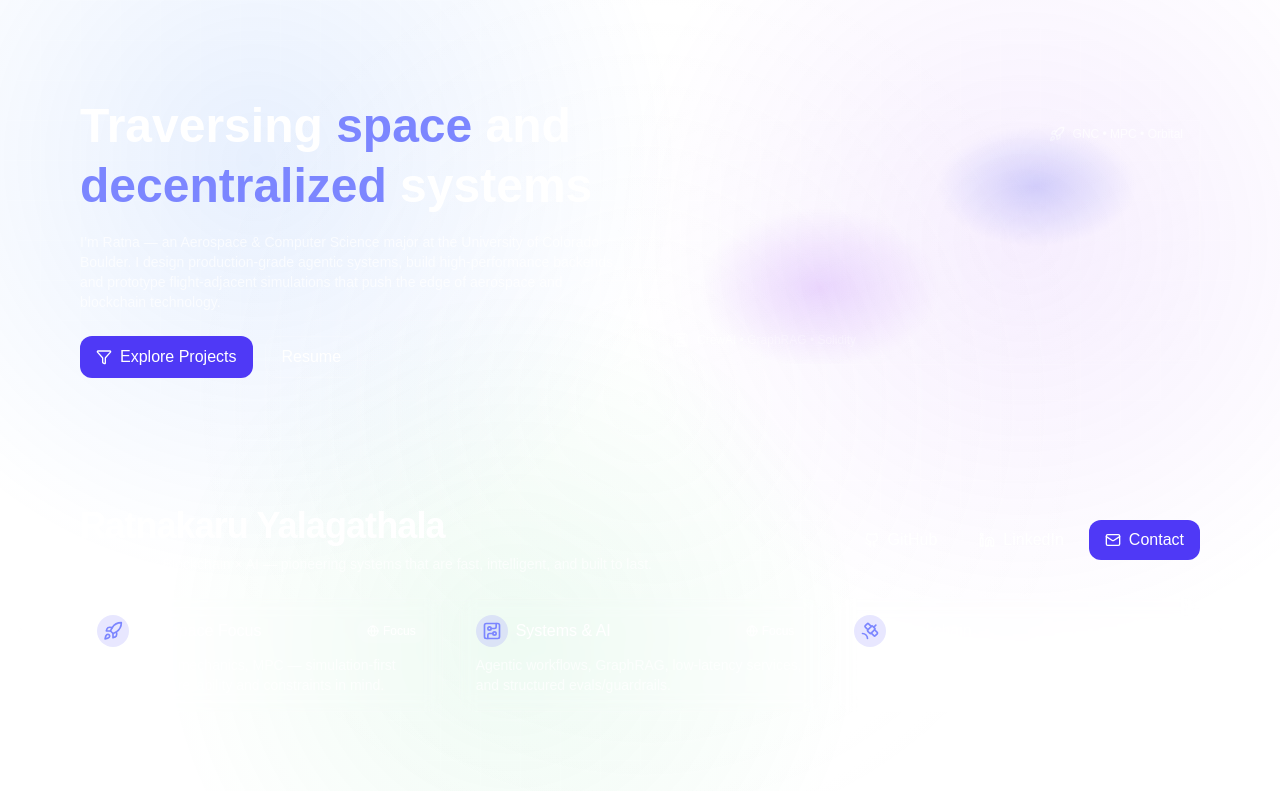
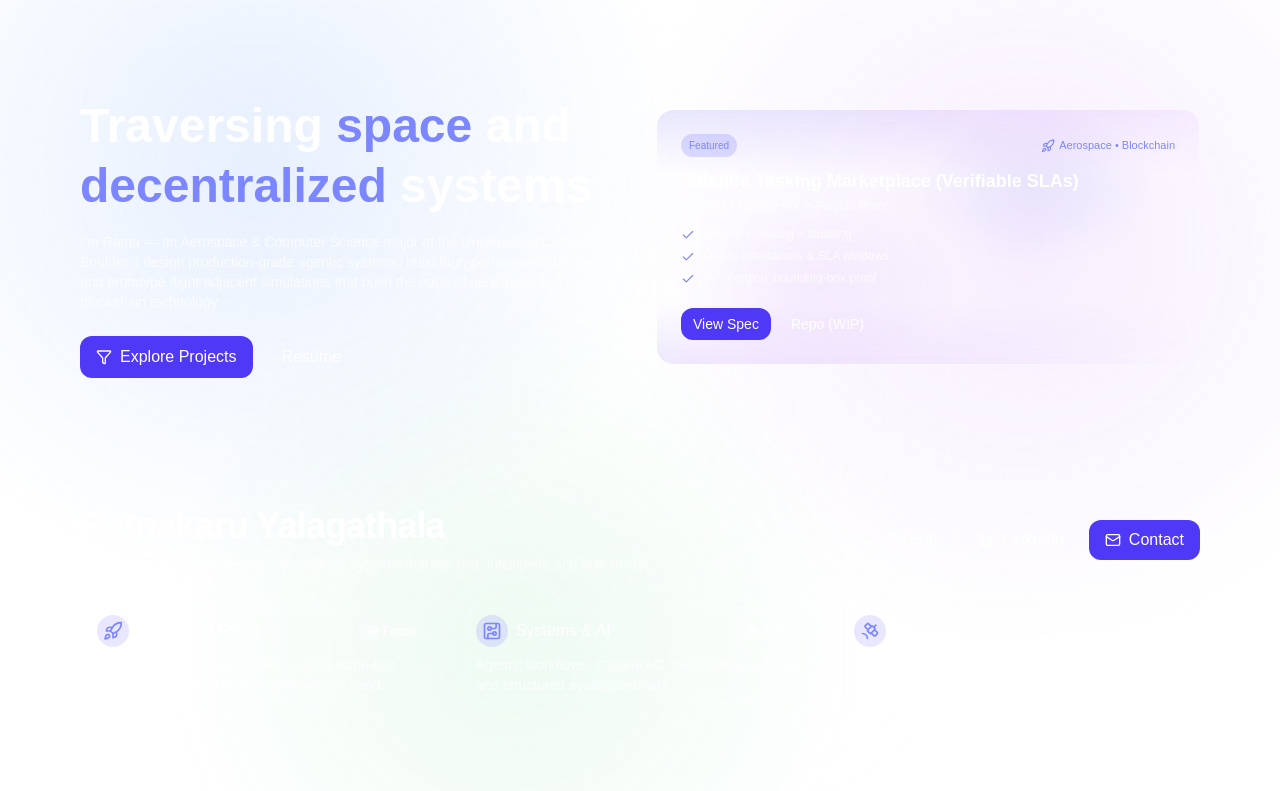
Before and after one commit to ratnathegod/ratna-website, a Next.js app: page / in a window 1280 px wide. Shown: the top 791 px of the page. Built offline with nearby package versions, Linux system fonts and the light colour scheme.

Commit message:
feat(hero): replace right-side hero card with Featured Project tile (Satellite Tasking Marketplace)

```diff
--- a/src/app/page.tsx
+++ b/src/app/page.tsx
@@ -12,6 +12,7 @@ import {
   Globe,
   ExternalLink,
   Filter,
+  Check,
 } from "lucide-react";
 
 /* ---------------------- Types & Data ---------------------- */
@@ -349,15 +350,67 @@ export default function Page() {
               initial={{ opacity: 0, scale: 0.96 }}
               animate={{ opacity: 1, scale: 1 }}
               transition={{ duration: 0.6, delay: 0.1 }}
-              className="relative h-56 rounded-2xl border border-white/10 bg-gradient-to-br from-white/10 to-transparent p-6 sm:h-64"
+              className="relative h-56 rounded-2xl border border-white/10 bg-white/5 p-6 backdrop-blur sm:h-64 before:pointer-events-none before:absolute before:inset-0 before:rounded-2xl before:p-px before:[mask:linear-gradient(#000,transparent,transparent,transparent,#000)] before:bg-[linear-gradient(135deg,rgba(99,102,241,.15),rgba(168,85,247,.12),transparent)]"
             >
-              <div className="absolute right-4 top-4 flex items-center gap-2 text-xs text-white/70">
-                <Rocket className="h-4 w-4" /> GNC • MPC • Orbital
+              {/* animated radial glow */}
+              <div
+                aria-hidden
+                className="absolute inset-0 rounded-2xl opacity-40 [background:radial-gradient(120px_80px_at_70%_30%,rgba(99,102,241,.25),transparent),radial-gradient(140px_90px_at_30%_70%,rgba(168,85,247,.2),transparent)] animate-pulse"
+              />
+
+              {/* content */}
+              <div className="relative z-10 flex h-full flex-col">
+                {/* top row */}
+                <div className="mb-3 flex items-center justify-between">
+                  <span className="inline-flex items-center rounded-full bg-indigo-500/20 px-2 py-1 text-[10px] font-medium text-indigo-400">
+                    Featured
+                  </span>
+                  <span className="inline-flex items-center gap-1 text-[11px] text-indigo-400">
+                    <Rocket aria-hidden className="h-3.5 w-3.5" /> Aerospace • Blockchain
+                  </span>
+                </div>
+
+                {/* title */}
+                <h3 className="line-clamp-2 text-balance text-lg font-semibold leading-snug text-white [display:-webkit-box] [-webkit-line-clamp:2] [-webkit-box-orient:vertical]">
+                  Satellite Tasking Marketplace (Verifiable SLAs)
+                </h3>
+                {/* subtitle */}
+                <p className="mt-1 text-xs text-white/70">Auctions • Escrow • zk In-Region Proof</p>
+
+                {/* bullets */}
+                <ul className="mt-3 space-y-1.5 text-xs text-white/70">
+                  <li className="flex items-start gap-2">
+                    <Check aria-hidden className="mt-0.5 h-3.5 w-3.5 text-indigo-400" />
+                    <span>Escrow + staking + slashing</span>
+                  </li>
+                  <li className="flex items-start gap-2">
+                    <Check aria-hidden className="mt-0.5 h-3.5 w-3.5 text-indigo-400" />
+                    <span>Oracle attestations & SLA windows</span>
+                  </li>
+                  <li className="flex items-start gap-2">
+                    <Check aria-hidden className="mt-0.5 h-3.5 w-3.5 text-indigo-400" />
+                    <span>zk ‘in-region’ bounding-box proof</span>
+                  </li>
+                </ul>
+
+                {/* CTAs */}
+                <div className="mt-auto flex items-center gap-2 pt-3">
+                  <a
+                    href="#"
+                    aria-label="View Spec for Satellite Tasking Marketplace"
+                    className="inline-flex items-center justify-center gap-2 rounded-xl bg-indigo-600 px-3 py-1.5 text-sm hover:bg-indigo-500 focus:outline-none focus:ring-2 focus:ring-indigo-500"
+                  >
+                    View Spec
+                  </a>
+                  <a
+                    href="#"
+                    aria-label="Open repository (work in progress)"
+                    className="inline-flex items-center justify-center gap-2 rounded-xl px-3 py-1.5 text-sm hover:bg-white/10 focus:outline-none focus:ring-2 focus:ring-indigo-500"
+                  >
+                    Repo (WIP)
+                  </a>
+                </div>
               </div>
-              <div className="absolute bottom-4 left-4 flex items-center gap-2 text-xs text-white/70">
-                <CircuitBoard className="h-4 w-4" /> CrewAI • GraphRAG • Solidity
-              </div>
-              <div className="absolute inset-0 animate-pulse rounded-2xl bg-[radial-gradient(100px_60px_at_70%_30%,rgba(99,102,241,.25),transparent),radial-gradient(120px_80px_at_30%_70%,rgba(168,85,247,.2),transparent)]" />
             </motion.div>
           </div>
         </div>
```
Also changed, not shown: 1 other file (tests, documents, lock files or other folders).
